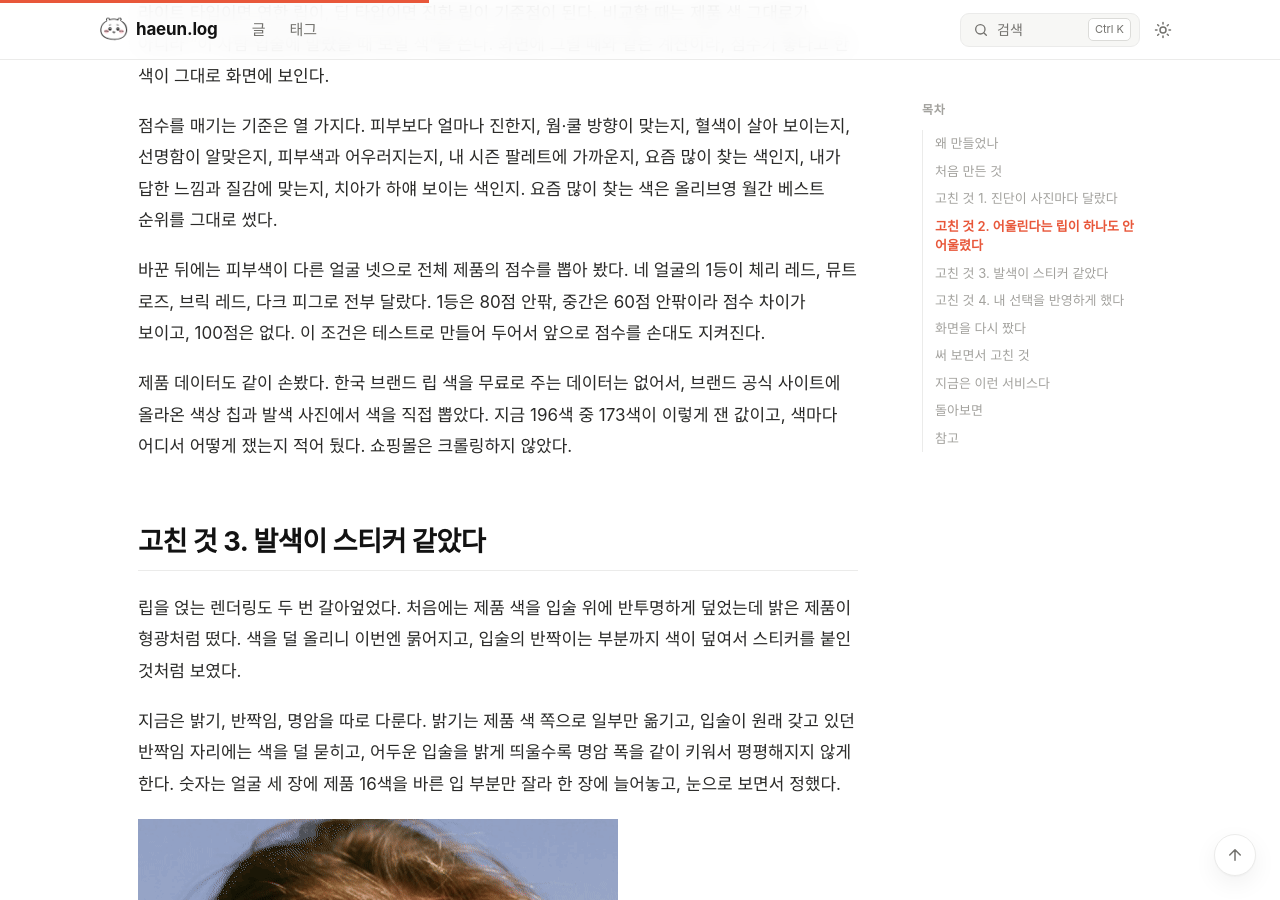
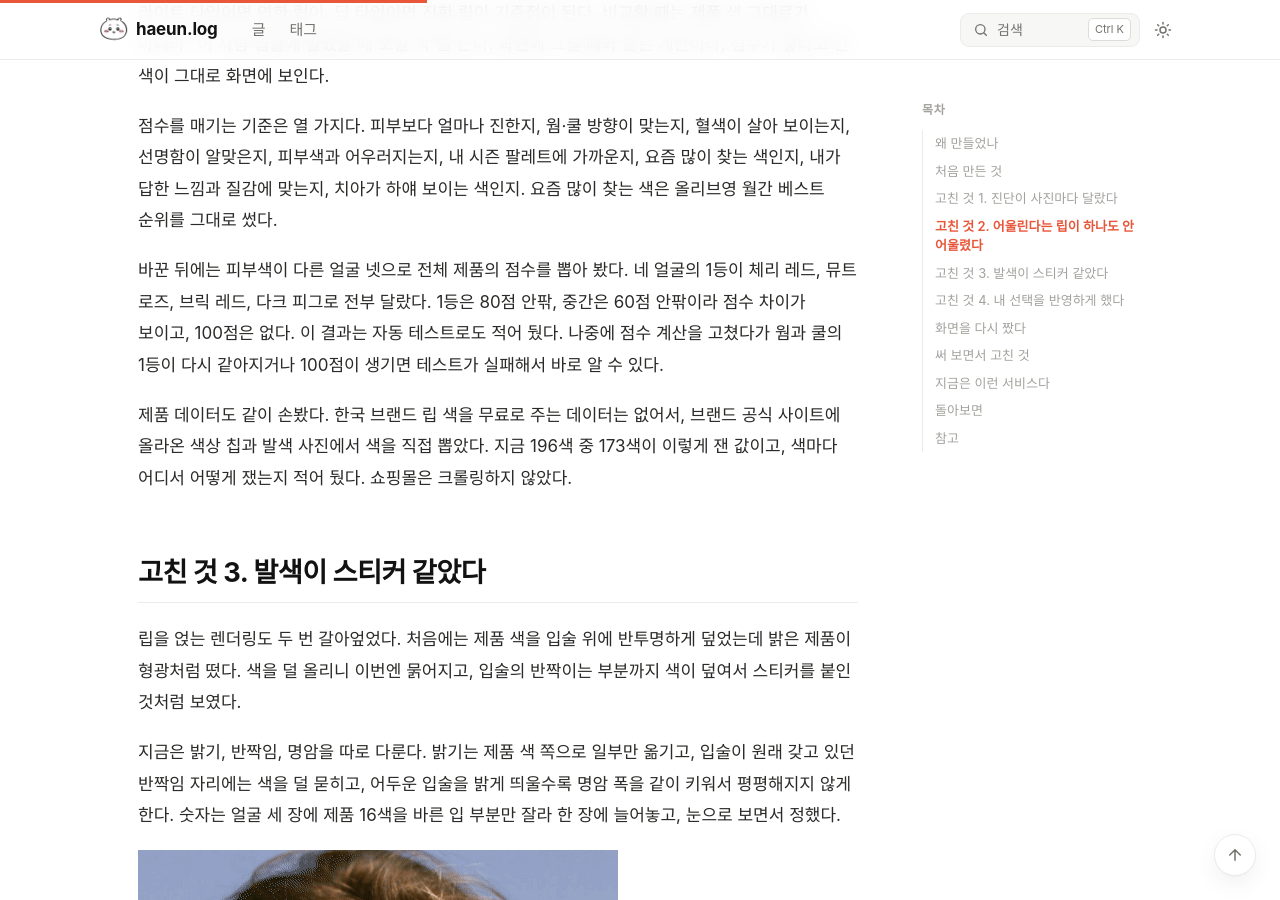
Before and after one commit to OHaEuN/OHaEuN, a Jekyll site: the page built from _posts/2026-11-04-31.md, in a window 1280 px wide and 900 px high, scrolled down 2836 px. Built offline with Jekyll 4.4.1, drawn with Linux system fonts in a browser that asks for light colours; nearby versions of some CDN libraries; some web fonts are replaced.

Commit message:
Post 31: say plainly what the score tests guard

```diff
--- a/_posts/2026-11-04-31.md
+++ b/_posts/2026-11-04-31.md
@@ -58,7 +58,7 @@ description: "셀카 한 장으로 퍼스널 컬러를 가늠하는 서비스를
 
 점수를 매기는 기준은 열 가지다. 피부보다 얼마나 진한지, 웜·쿨 방향이 맞는지, 혈색이 살아 보이는지, 선명함이 알맞은지, 피부색과 어우러지는지, 내 시즌 팔레트에 가까운지, 요즘 많이 찾는 색인지, 내가 답한 느낌과 질감에 맞는지, 치아가 하얘 보이는 색인지. 요즘 많이 찾는 색은 올리브영 월간 베스트 순위를 그대로 썼다.
 
-바꾼 뒤에는 피부색이 다른 얼굴 넷으로 전체 제품의 점수를 뽑아 봤다. 네 얼굴의 1등이 체리 레드, 뮤트 로즈, 브릭 레드, 다크 피그로 전부 달랐다. 1등은 80점 안팎, 중간은 60점 안팎이라 점수 차이가 보이고, 100점은 없다. 이 조건은 테스트로 만들어 두어서 앞으로 점수를 손대도 지켜진다.
+바꾼 뒤에는 피부색이 다른 얼굴 넷으로 전체 제품의 점수를 뽑아 봤다. 네 얼굴의 1등이 체리 레드, 뮤트 로즈, 브릭 레드, 다크 피그로 전부 달랐다. 1등은 80점 안팎, 중간은 60점 안팎이라 점수 차이가 보이고, 100점은 없다. 이 결과는 자동 테스트로도 적어 뒀다. 나중에 점수 계산을 고쳤다가 웜과 쿨의 1등이 다시 같아지거나 100점이 생기면 테스트가 실패해서 바로 알 수 있다.
 
 제품 데이터도 같이 손봤다. 한국 브랜드 립 색을 무료로 주는 데이터는 없어서, 브랜드 공식 사이트에 올라온 색상 칩과 발색 사진에서 색을 직접 뽑았다. 지금 196색 중 173색이 이렇게 잰 값이고, 색마다 어디서 어떻게 쟀는지 적어 뒀다. 쇼핑몰은 크롤링하지 않았다.
 
```
